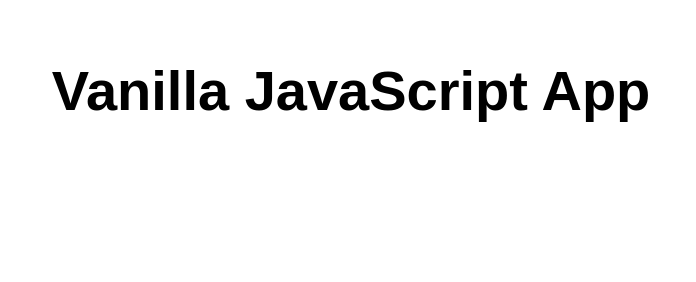
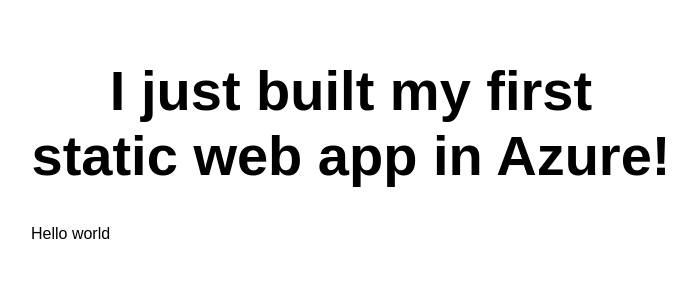
Before and after one commit to oconnort123/First-Static-Web-App, a website: page src/index.html in a window 1280 px wide. Shown: the whole page, without its empty margins (289-985 px from the left). Drawn offline with Linux system fonts and the light colour scheme.

Commit message:
Update index.html

```diff
--- a/src/index.html
+++ b/src/index.html
@@ -5,12 +5,13 @@
   <meta charset="UTF-8">
   <meta name="viewport" content="width=device-width, initial-scale=1.0">
   <link rel="stylesheet" href="styles.css">
-  <title>Vanilla JavaScript App</title>
+  <title>First App</title>
 </head>
 
 <body>
   <main>
-    <h1>Vanilla JavaScript App</h1>
+    <h1> I just built my first static web app in Azure!</h1>
+    <p> Hello world
   </main>
 </body>
 
```
